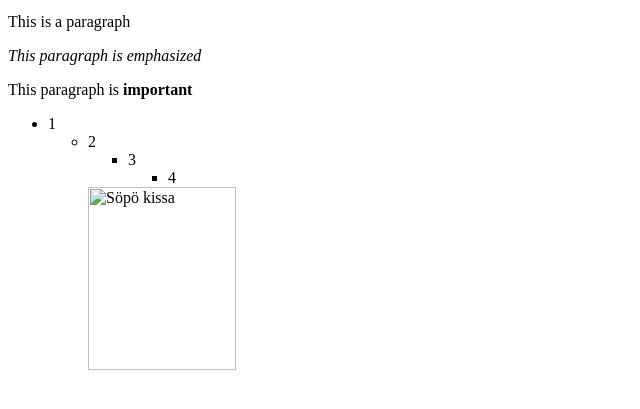
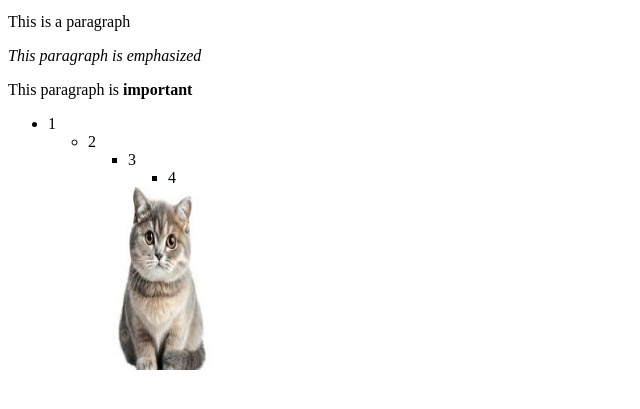
Before and after one commit to AkseliKiviruusu/origin, a plain HTML site: page index.html in a window 1280 px wide. Shown: the part 87-496 px from the top of the page, without its empty margins (0-640 px from the left). Drawn offline with Linux system fonts and the light colour scheme.

Commit message:
Muokkaa index.html

```diff
--- a/index.html
+++ b/index.html
@@ -15,4 +15,4 @@
     <ul/>
   </ul>
 </ul>
-<img/ src="~/Downloads/git_harjoitus/assets/Untitled.jpeg" alt="Söpö kissa" height="183" width="148">
+<img/ src="assets/Untitled.jpeg" alt="Söpö kissa" height="183" width="148">
```
